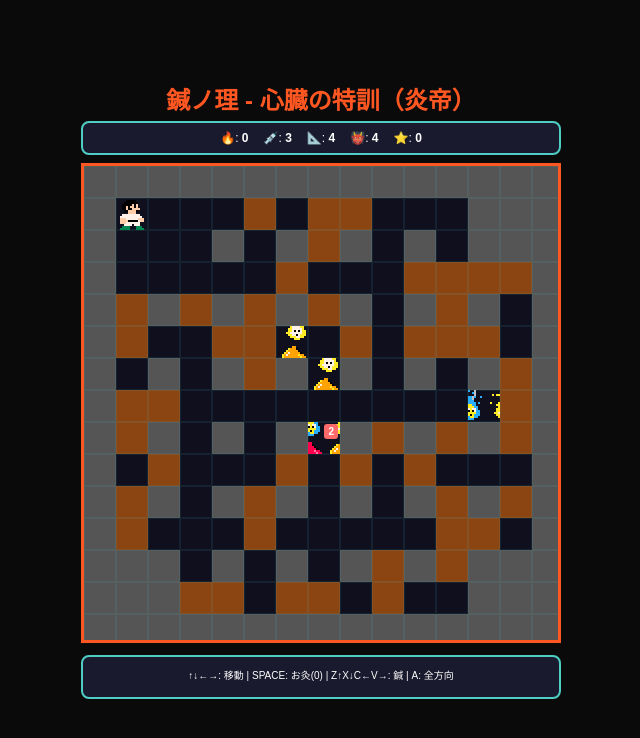
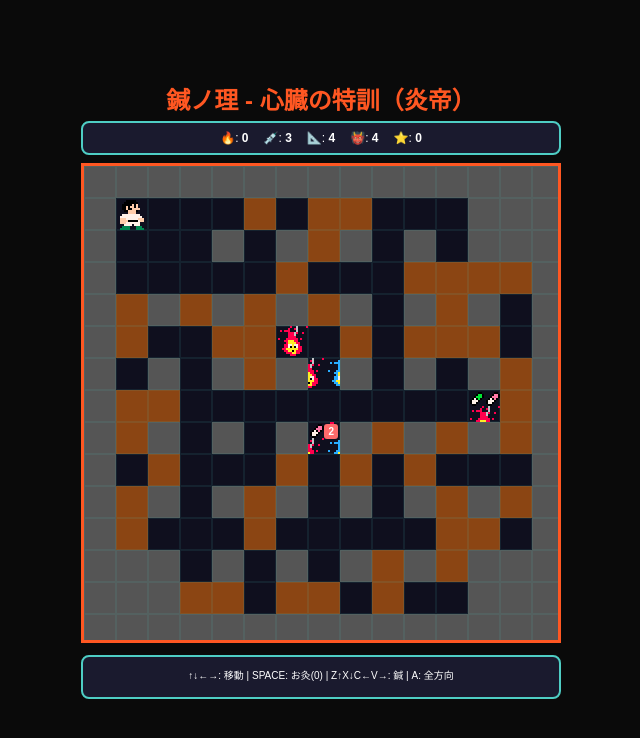
Before and after one commit to pataaaaaka/harinokotowari, a React (Vite) app: page / in a window 1280 px wide. Both pictures are taken after a click on the button "スキップ". Shown: the top 738 px of the page, without its empty margins (319-959 px from the left). Built offline with nearby package versions, Linux system fonts and the light colour scheme.

Commit message:
Update sprites.jsx

```diff
--- a/src/sprites.jsx
+++ b/src/sprites.jsx
@@ -31,10 +31,10 @@ export const SPRITES = {
   ENEMY_SNAKE: { x: 5, y: 1 },    // ヘビ
 
   // ゲームで使用する敵（タイプ別）
-  ENEMY_NORMAL: { x: 3, y: 4 },   // オレンジ（通常敵）
-  ENEMY_FAST: { x: 4, y: 5 },     // ピンク（高速敵）
-  ENEMY_SLOW: { x: 3, y: 5 },     // 緑（重装敵）HP2
-  ENEMY_SMART: { x: 4, y: 5 },    // 紫（知能敵）
+  ENEMY_NORMAL: { x: 0, y: 3 },   // オレンジ（通常敵）
+  ENEMY_FAST: { x: 0, y: 4 },     // ピンク（高速敵）
+  ENEMY_SLOW: { x: 1, y: 3 },     // 緑（重装敵）HP2
+  ENEMY_SMART: { x: 1, y: 4 },    // 紫（知能敵）
 
   // ===== アイテム =====
   // 3行目のアイテム
```
